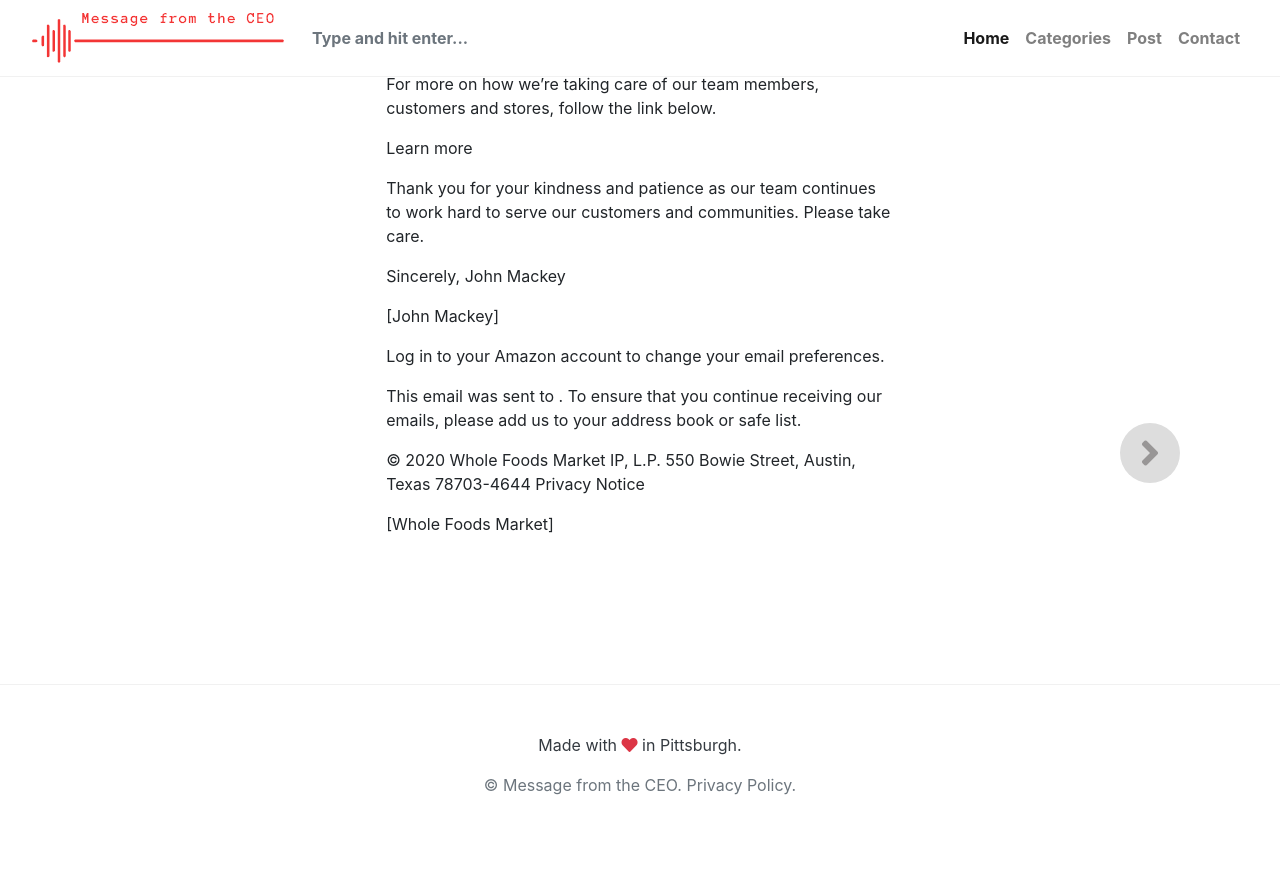
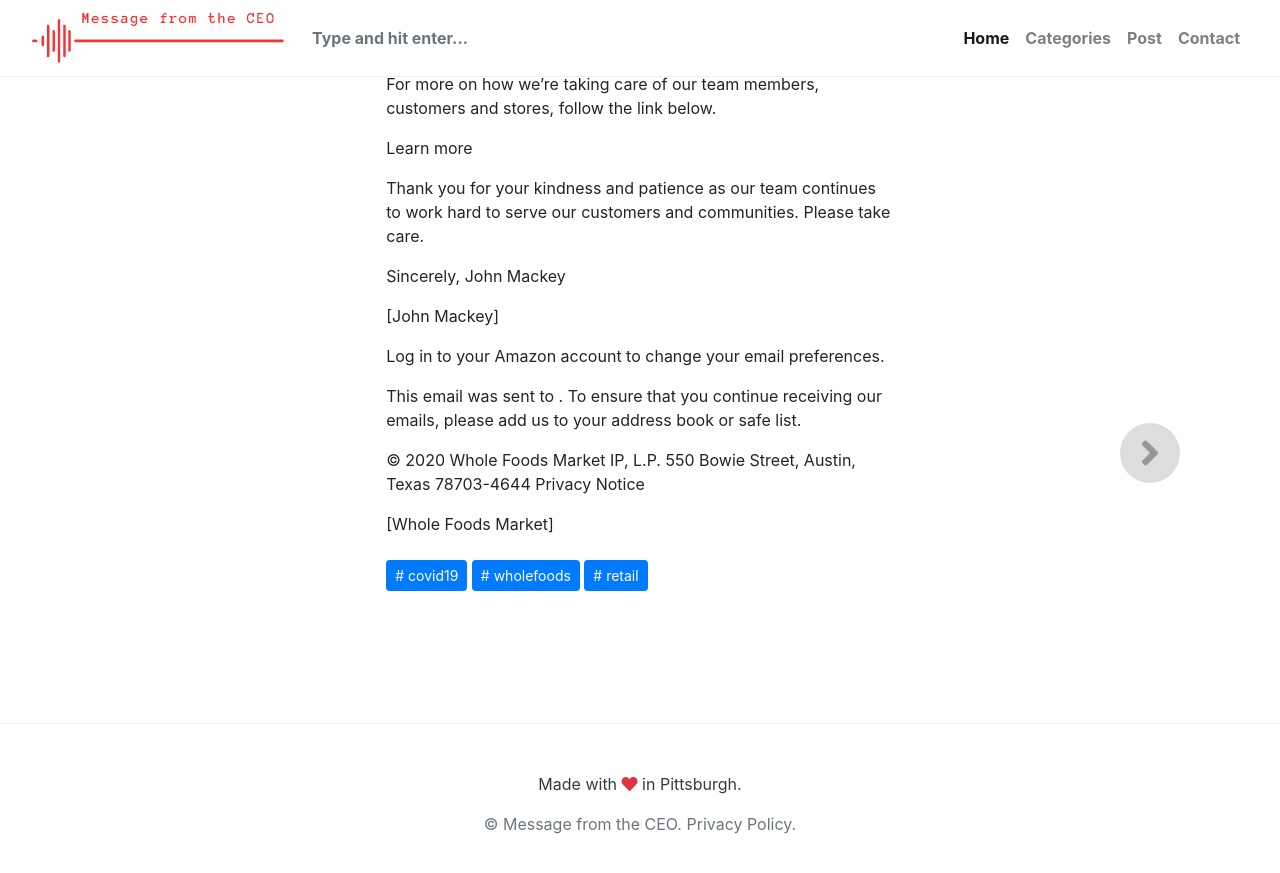
Before and after one commit to bertique/messageFromTheCEO, a Jekyll site: the page built from _posts/2020-03-21-ToOurCommunityandCustomers.md, in a window 1280 px wide and 900 px high, scrolled down 2807 px. Shown: the top 873 px of the window. Built offline with Jekyll 4.4.1, drawn with Linux system fonts in a browser that asks for light colours; nearby versions of some CDN libraries; library files that are not in the unit come from our copies.

Commit message:
Update 2020-03-21-ToOurCommunityandCustomers.md

```diff
--- a/_posts/2020-03-21-ToOurCommunityandCustomers.md
+++ b/_posts/2020-03-21-ToOurCommunityandCustomers.md
@@ -2,7 +2,7 @@
 title:  "To Our Community and Customers"
 metadate: "hide"
 date: 2020-03-21 16:15:41
-categories: [  ]
+categories: [ covid19, wholefoods, retail ]
 image: "/assets/images/posts/ToOurCommunityandCustomers_full.png"
 thumbnail: "/assets/images/posts/ToOurCommunityandCustomers.png"
 ---
```
